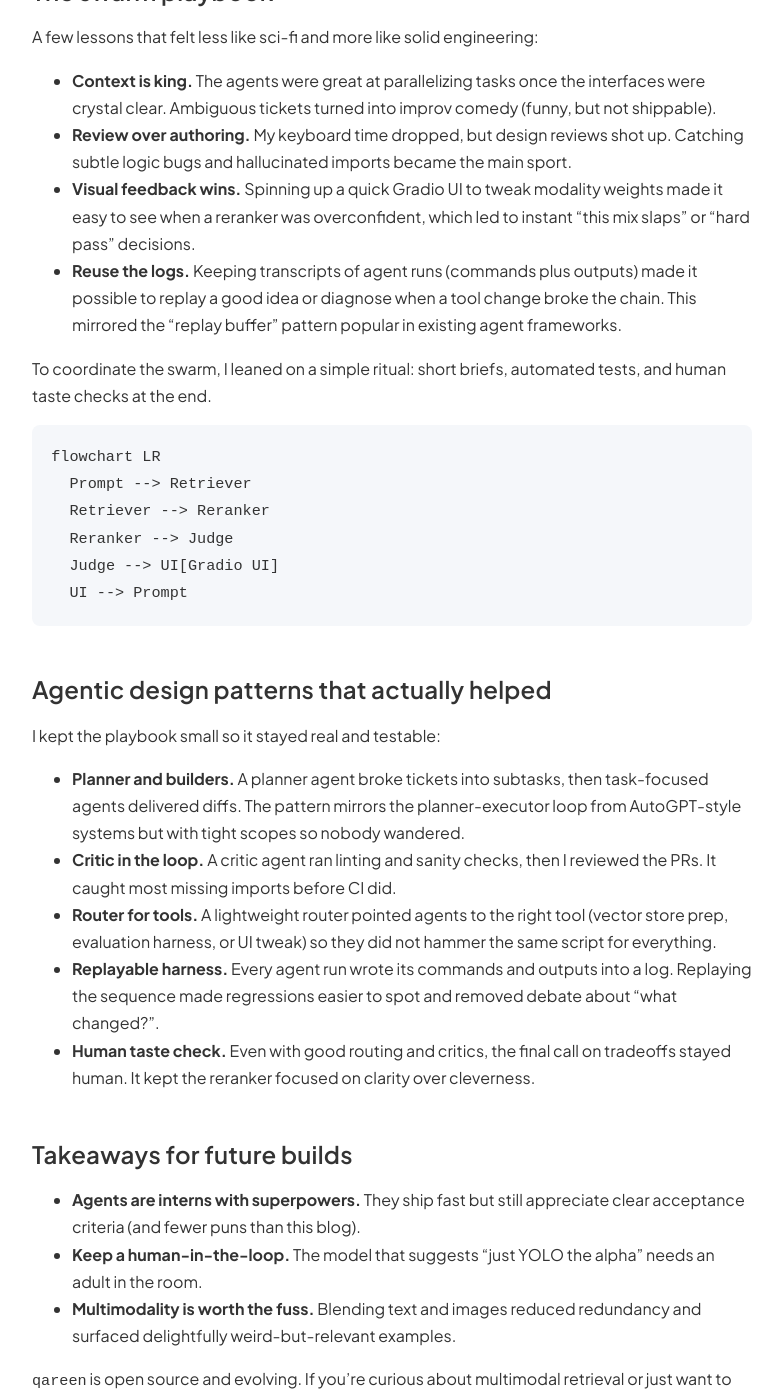
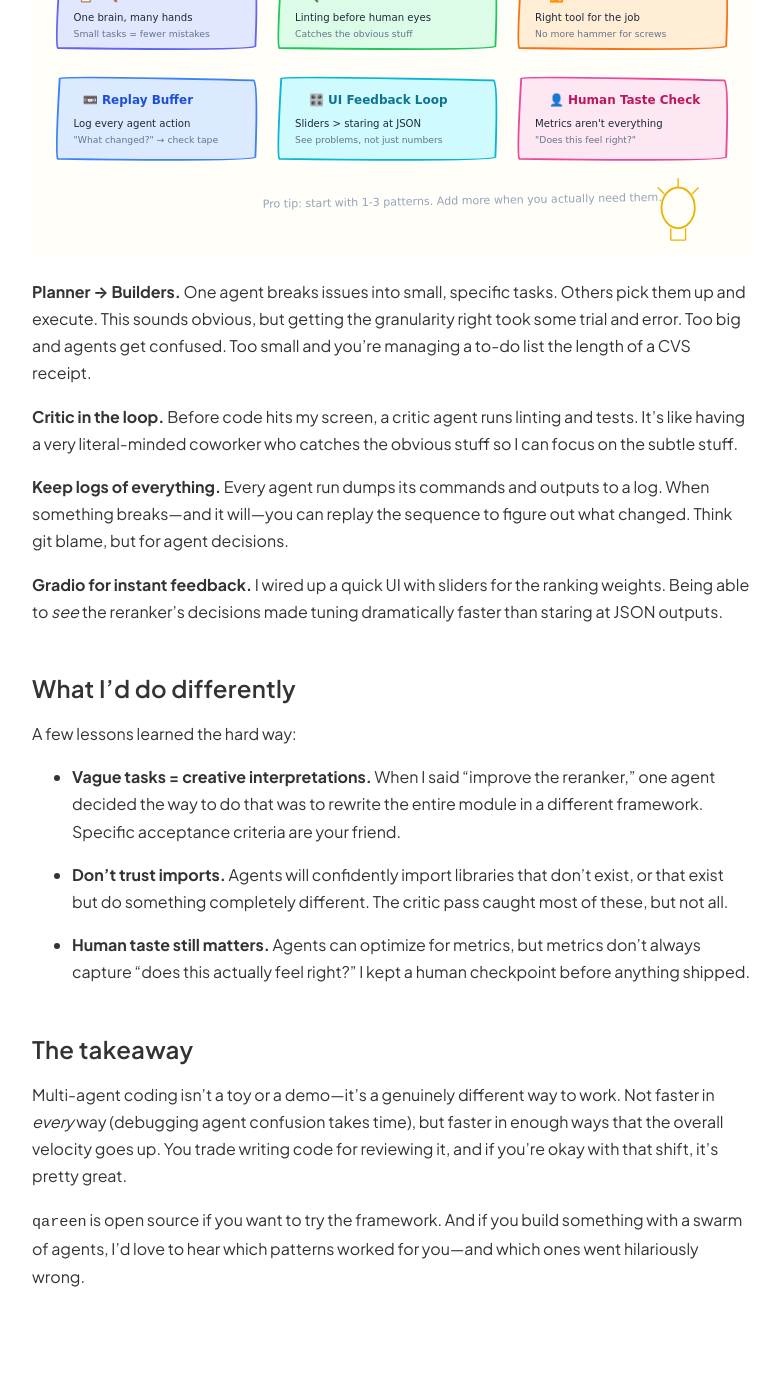
Before and after one commit to zaffnet/zaffnet.github.io, a Jekyll site: the page built from _posts/2025-11-25-building-qareen-with-agents.md, in a window 1280 px wide and 1400 px high, scrolled down 1962 px. Shown: the whole window, without its empty margins (248-1030 px from the left). Built offline with Jekyll 4.4.1, drawn with Linux system fonts in a browser that asks for light colours; after the commit the page ends 3308 px from its top, so only the background shows below that; some of the changed text lies outside the part shown.

Commit message:
Rewrite blogs with natural voice and excalidraw-style diagrams (#84)
* Initial plan

* Improve qareen-agents.svg and blog text clarity

Co-authored-by: zaffnet <12458272+zaffnet@users.noreply.github.com>

* Fix arrow and text alignment in qareen-agents.svg

Co-authored-by: zaffnet <12458272+zaffnet@users.noreply.github.com>

* Fix step number centering and arrow label alignment in SVG

Co-authored-by: zaffnet <12458272+zaffnet@users.noreply.github.com>

* Remove diffs, results, and approved labels from SVG arrows

Co-authored-by: zaffnet <12458272+zaffnet@users.noreply.github.com>

* Rewrite all blogs with natural voice, humor, and excalidraw-style diagrams

Co-authored-by: zaffnet <12458272+zaffnet@users.noreply.github.com>

* Fix code review issues: variable scope and clarify joke about imports

Co-authored-by: zaffnet <12458272+zaffnet@users.noreply.github.com>

* Fix blog rendering issues and improve wording

Co-authored-by: zaffnet <12458272+zaffnet@users.noreply.github.com>

---------

Co-authored-by: copilot-swe-agent[bot] <198982749+Copilot@users.noreply.github.com>
Co-authored-by: zaffnet <12458272+zaffnet@users.noreply.github.com>

````diff
--- a/_posts/2025-11-25-building-qareen-with-agents.md
+++ b/_posts/2025-11-25-building-qareen-with-agents.md
@@ -9,21 +9,23 @@ comments: true
 permalink: building-qareen-agents
 ---
 
-I recently released [`qareen`](https://github.com/zaffnet/qareen), a framework designed to balance relevance and diversity in few-shot examples. It extends Maximum Marginal Relevance (MMR) to multimodal tasks, helping LLM-as-a-Judge workflows avoid position bias and redundancy.
+A few weeks ago I shipped [`qareen`](https://github.com/zaffnet/qareen), a framework for picking better few-shot examples. The algorithm is useful, but honestly? The interesting part was *how* I built it: by conducting a small orchestra of AI coding agents.
 
-But the most interesting part of building `qareen` wasn't just the algorithm itself; it was *how* I built it. I teamed up with a swarm of coding agents (imagine a hackathon with a planner, a critic, and a UI tinkerer trading riffs) and the workflow reshaped my day-to-day work.
+Imagine pair programming, except your pair is five different AIs with strong opinions about code style. (They also have a mysterious tendency to import libraries that don't exist—more on catching that later.)
 
-![Rough sketch of how different agents pitched in](/assets/img/qareen-agents.svg)
-<span aria-hidden="true" style="font-size:14px;color:#475569;">Planner tickets flowed to builders, evaluator runs, critic checks, then human review loops.</span>
+### The gist of qareen
 
-![Quick visual of agent design patterns used in this build](/assets/img/qareen-agent-patterns.svg)
-<span aria-hidden="true" style="font-size:14px;color:#475569;">Only patterns we used in qareen: planner-builders, critic pass, router, replay buffer, UI feedback, human taste checks.</span>
+When you prompt an LLM with examples (few-shot learning), the examples matter. A lot. Give it five variations of the same thing and it'll parrot those patterns. Give it carefully selected, *diverse* examples and it generalizes better.
 
-### From coder to conductor
+`qareen` picks examples that are relevant to your task but different enough from each other to actually teach something. It blends text and image signals—like making a mixtape where every song is both thematically appropriate *and* introduces something new.
 
-Working with multiple agents shifted my role from writing every line of code to conducting the orchestra. I spent more time setting the tempo, defining boundaries, reviewing architecture, and making sure nobody soloed over the melody. The speed of iteration was wild: I could A/B test Weighted Linear Combination versus Reciprocal Rank Fusion (RRF) for blending text and image signals in the time it used to take me to refill my mug, and the agents wrote the first draft of the benchmarking harness before I finished the coffee.
+![Hand-drawn sketch of the agent workflow](/assets/img/qareen-agents.svg)
 
-Here's a tiny slice of what the agents and I iterated on for picking contrastive examples:
+### My new job: reviewer in chief
+
+The biggest shift wasn't technical—it was how I spent my time. Before agents, I wrote code. Now I mostly review it. I went from keyboard-forward developer to someone who spends more time saying "wait, why would you do it that way?" to a robot.
+
+This sounds like a downgrade until you realize: the iteration speed is wild. What used to be "set up an experiment, go get coffee, come back, realize you made a typo" became "propose five experiments, agents run all of them, pick the winner by lunch."
 
 ```python
 from qareen.sampler import rr_rank, normalize_scores
@@ -31,44 +33,37 @@ from qareen.sampler import rr_rank, normalize_scores
 def rerank_candidates(text_scores, image_scores, alpha=0.6):
     text = normalize_scores(text_scores)
     image = normalize_scores(image_scores)
-    # Agents argued about alpha like it was a Spotify playlist order.
+    # Blend signals. Alpha was tuned through more experiments
+    # than I want to admit.
     return rr_rank(text, image, weight=alpha)
 ```
 
-### The swarm playbook
+### Patterns that actually worked
 
-A few lessons that felt less like sci-fi and more like solid engineering:
+I tried a lot of things. Most didn't work. Here's what survived:
 
-* **Context is king.** The agents were great at parallelizing tasks once the interfaces were crystal clear. Ambiguous tickets turned into improv comedy (funny, but not shippable).
-* **Review over authoring.** My keyboard time dropped, but design reviews shot up. Catching subtle logic bugs and hallucinated imports became the main sport.
-* **Visual feedback wins.** Spinning up a quick Gradio UI to tweak modality weights made it easy to see when a reranker was overconfident, which led to instant "this mix slaps" or "hard pass" decisions.
-* **Reuse the logs.** Keeping transcripts of agent runs (commands plus outputs) made it possible to replay a good idea or diagnose when a tool change broke the chain. This mirrored the "replay buffer" pattern popular in existing agent frameworks.
+![Hand-drawn patterns that worked in building qareen](/assets/img/qareen-agent-patterns.svg)
 
-To coordinate the swarm, I leaned on a simple ritual: short briefs, automated tests, and human taste checks at the end.
+**Planner → Builders.** One agent breaks issues into small, specific tasks. Others pick them up and execute. This sounds obvious, but getting the granularity right took some trial and error. Too big and agents get confused. Too small and you're managing a to-do list the length of a CVS receipt.
 
-```mermaid
-flowchart LR
-  Prompt --> Retriever
-  Retriever --> Reranker
-  Reranker --> Judge
-  Judge --> UI[Gradio UI]
-  UI --> Prompt
-```
+**Critic in the loop.** Before code hits my screen, a critic agent runs linting and tests. It's like having a very literal-minded coworker who catches the obvious stuff so I can focus on the subtle stuff.
 
-### Agentic design patterns that actually helped
+**Keep logs of everything.** Every agent run dumps its commands and outputs to a log. When something breaks—and it will—you can replay the sequence to figure out what changed. Think git blame, but for agent decisions.
 
-I kept the playbook small so it stayed real and testable:
+**Gradio for instant feedback.** I wired up a quick UI with sliders for the ranking weights. Being able to *see* the reranker's decisions made tuning dramatically faster than staring at JSON outputs.
 
-* **Planner and builders.** A planner agent broke tickets into subtasks, then task-focused agents delivered diffs. The pattern mirrors the planner-executor loop from AutoGPT-style systems but with tight scopes so nobody wandered.
-* **Critic in the loop.** A critic agent ran linting and sanity checks, then I reviewed the PRs. It caught most missing imports before CI did.
-* **Router for tools.** A lightweight router pointed agents to the right tool (vector store prep, evaluation harness, or UI tweak) so they did not hammer the same script for everything.
-* **Replayable harness.** Every agent run wrote its commands and outputs into a log. Replaying the sequence made regressions easier to spot and removed debate about "what changed?".
-* **Human taste check.** Even with good routing and critics, the final call on tradeoffs stayed human. It kept the reranker focused on clarity over cleverness.
+### What I'd do differently
 
-### Takeaways for future builds
+A few lessons learned the hard way:
 
-* **Agents are interns with superpowers.** They ship fast but still appreciate clear acceptance criteria (and fewer puns than this blog).
-* **Keep a human-in-the-loop.** The model that suggests "just YOLO the alpha" needs an adult in the room.
-* **Multimodality is worth the fuss.** Blending text and images reduced redundancy and surfaced delightfully weird-but-relevant examples.
+* **Vague tasks = creative interpretations.** When I said "improve the reranker," one agent decided the way to do that was to rewrite the entire module in a different framework. Specific acceptance criteria are your friend.
 
-`qareen` is open source and evolving. If you're curious about multimodal retrieval or just want to see how a small swarm can punch above its weight, give it a spin and tell me what worked, what broke, and what soundtrack you used while debugging.
+* **Don't trust imports.** Agents will confidently import libraries that don't exist, or that exist but do something completely different. The critic pass caught most of these, but not all.
+
+* **Human taste still matters.** Agents can optimize for metrics, but metrics don't always capture "does this actually feel right?" I kept a human checkpoint before anything shipped.
+
+### The takeaway
+
+Multi-agent coding isn't a toy or a demo—it's a genuinely different way to work. Not faster in *every* way (debugging agent confusion takes time), but faster in enough ways that the overall velocity goes up. You trade writing code for reviewing it, and if you're okay with that shift, it's pretty great.
+
+`qareen` is open source if you want to try the framework. And if you build something with a swarm of agents, I'd love to hear which patterns worked for you—and which ones went hilariously wrong.
````
Also changed, not shown: _posts/2025-08-31-langchain-loc.md (+27 -15 lines), _posts/2025-09-01-persona-vectors.md (+30 -25 lines), assets/img/langchain-loc.svg, assets/img/persona-dials.svg, assets/img/qareen-agent-patterns.svg, assets/img/qareen-agents.svg.
